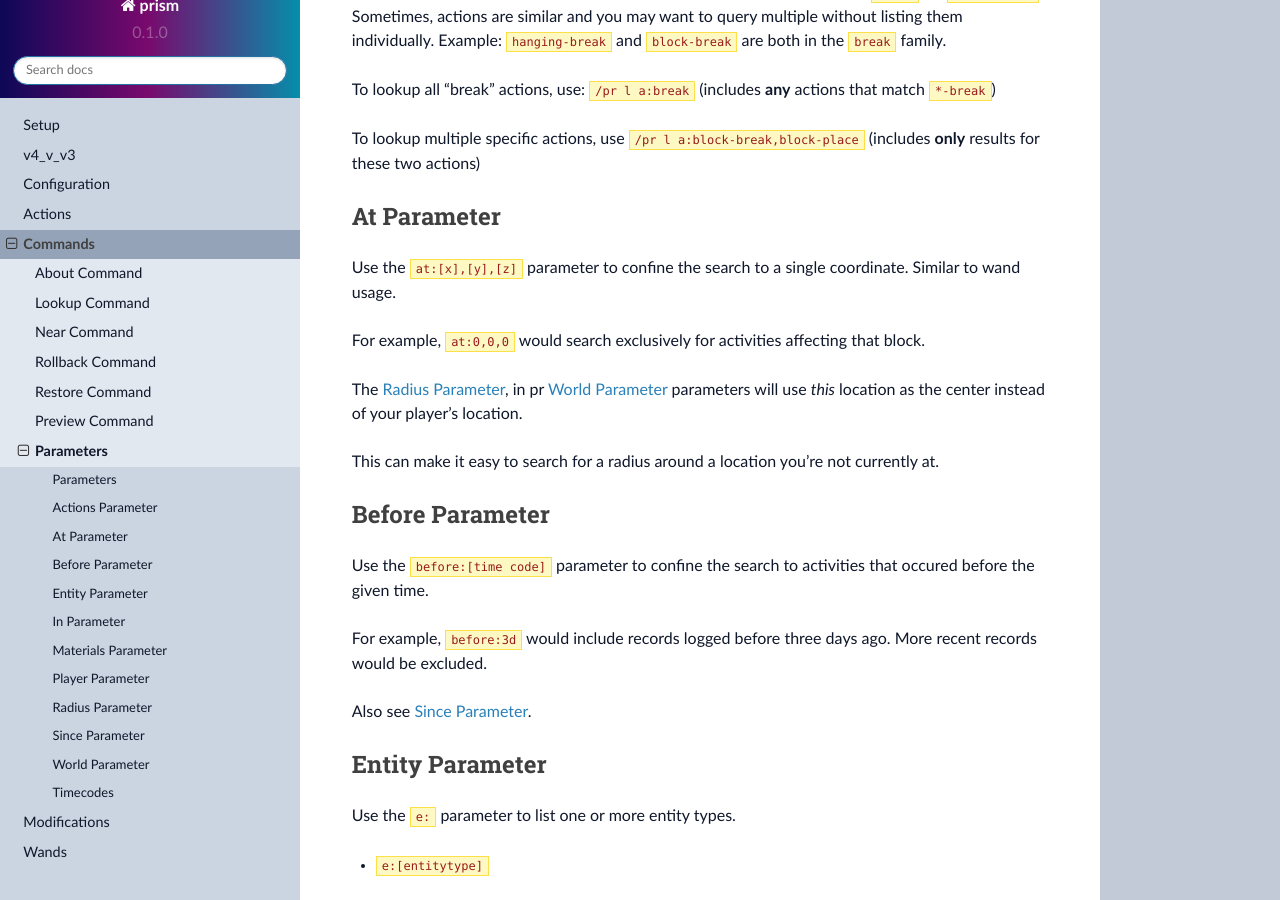
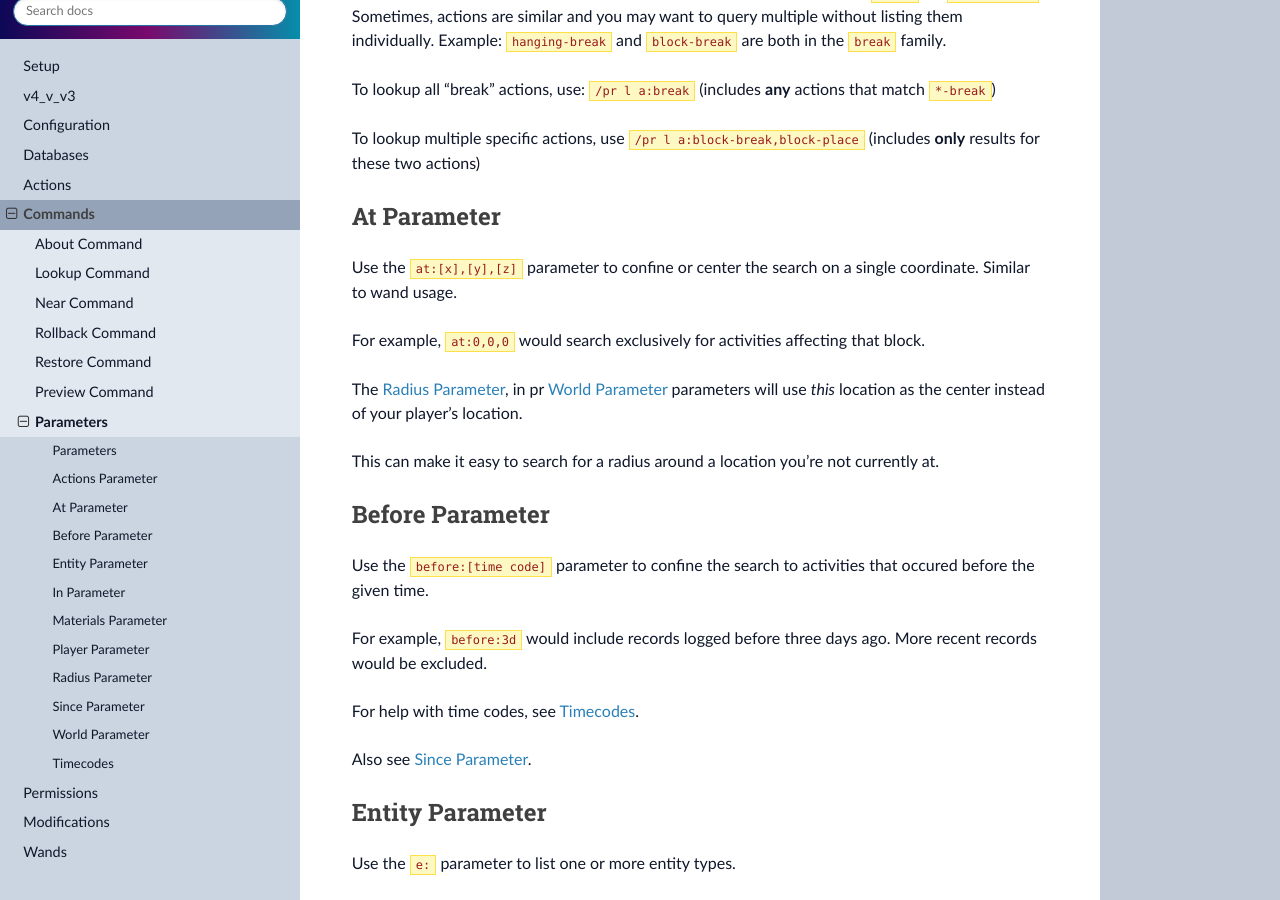
Before and after one commit to prism/prism-docs, a Sphinx documentation site: the page built from docs/source/commands/parameters.rst, in a window 1280 px wide and 900 px high, scrolled down 1371 px. Built offline with Sphinx 7.4.7 and the Read the Docs theme 2.0.0, drawn with Linux system fonts in a browser that asks for light colours; some of the changed text lies outside the part shown.

Commit message:
Adds db docs

```diff
--- a/docs/source/commands/parameters.rst
+++ b/docs/source/commands/parameters.rst
@@ -43,7 +43,7 @@
 At Parameter
 ----------------
 
-Use the ``at:[x],[y],[z]`` parameter to confine the search to a single coordinate. Similar to wand usage.
+Use the ``at:[x],[y],[z]`` parameter to confine or center the search on a single coordinate. Similar to wand usage.
 
 For example, ``at:0,0,0`` would search exclusively for activities affecting that block.
 
@@ -59,6 +59,8 @@
 Use the ``before:[time code]`` parameter to confine the search to activities that occured before the given time.
 
 For example, ``before:3d`` would include records logged before three days ago. More recent records would be excluded.
+
+For help with time codes, see :ref:`timecodes`.
 
 Also see :ref:`since`.
 
@@ -159,7 +161,7 @@
 Timecodes
 ---------
 
-Prism uses a user-friendly short-hand to define a point in time. They can be used individually or combined.
+Prism uses a user-friendly short-hand to define a point in time. Timecodes can be used individually or combined.
 
 The available time codes are always in the format ``[number][unit]``:
 
--- a/docs/source/config.rst
+++ b/docs/source/config.rst
@@ -12,3 +12,4 @@
 .. toctree::
 
    config/filters
+   config/messaging
--- a/docs/source/index.rst
+++ b/docs/source/index.rst
@@ -17,8 +17,10 @@
    setup
    v4_v_v3
    config
+   databases
    actions
    commands
+   permissions
    modifications
    wands
 
--- /dev/null
+++ b/docs/source/permissions.rst
@@ -0,0 +1,6 @@
+Permissions
+===========
+
+Content coming soon.
+
+Current dev builds of Prism v4 do not use permissions.
```
Also changed, not shown: docs/source/config/messaging.rst (added, +18 -0 lines), docs/source/databases.rst (added, +76 -0 lines).
